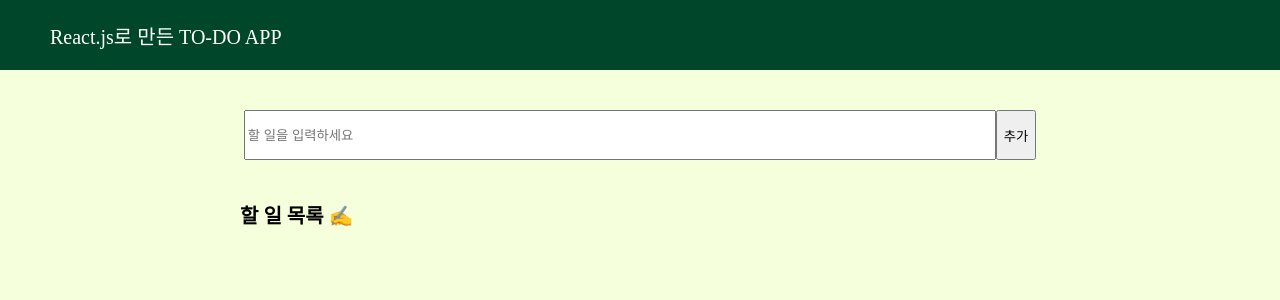
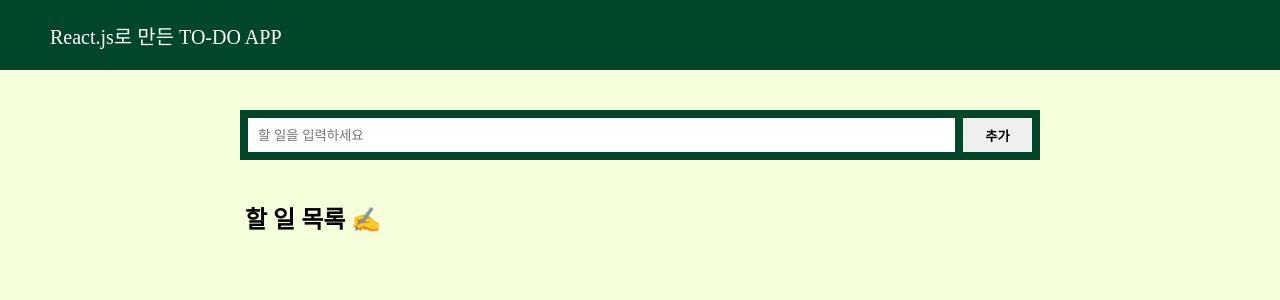
Before and after one commit to chorom-ham/react-todo-1886px, a React (Create React App) app: page / in a window 1280 px wide. Shown: the top 300 px of the page. Built offline with nearby package versions, Linux system fonts and the light colour scheme.

Commit message:
Update form style

```diff
--- a/src/components/todo/Form.js
+++ b/src/components/todo/Form.js
@@ -30,9 +30,17 @@ const TodoForm = styled.form`
   margin: 4rem 0;
 `;
 
-const AddButton = styled.button``;
+const AddButton = styled.button`
+  border: 0.8rem solid #00462a;
+  font-weight: 600;
+  padding: 0 2rem;
+  border-left: none;
+  width: 8rem;
+`;
 
 const TodoInput = styled.input`
-  width: 94%;
+  width: 100%;
   height: 5rem;
+  border: 0.8rem solid #00462a;
+  padding-left: 1rem;
 `;
--- a/src/components/todo/Item.js
+++ b/src/components/todo/Item.js
@@ -45,9 +45,10 @@ export default function Item({ todoList, deleteTodo, checkStyle }) {
   );
 }
 
-const TodoLists = styled.div``;
+const TodoLists = styled.div`
+  margin-left: 0.5rem;
+`;
 const TodoList = styled.div`
-  font-size: 1.6rem;
   display: flex;
   align-items: center;
   margin-bottom: 1rem;
--- a/src/components/todo/Todo.js
+++ b/src/components/todo/Todo.js
@@ -37,9 +37,11 @@ const Main = styled.div`
   margin: 0 auto;
   display: flex;
   flex-direction: column;
+  font-size: 1.6rem;
 `;
 
-const TodoTitle = styled.h1`
+const TodoTitle = styled.h2`
   margin: 0;
   margin-bottom: 4rem;
+  margin-left: 0.5rem;
 `;
```
